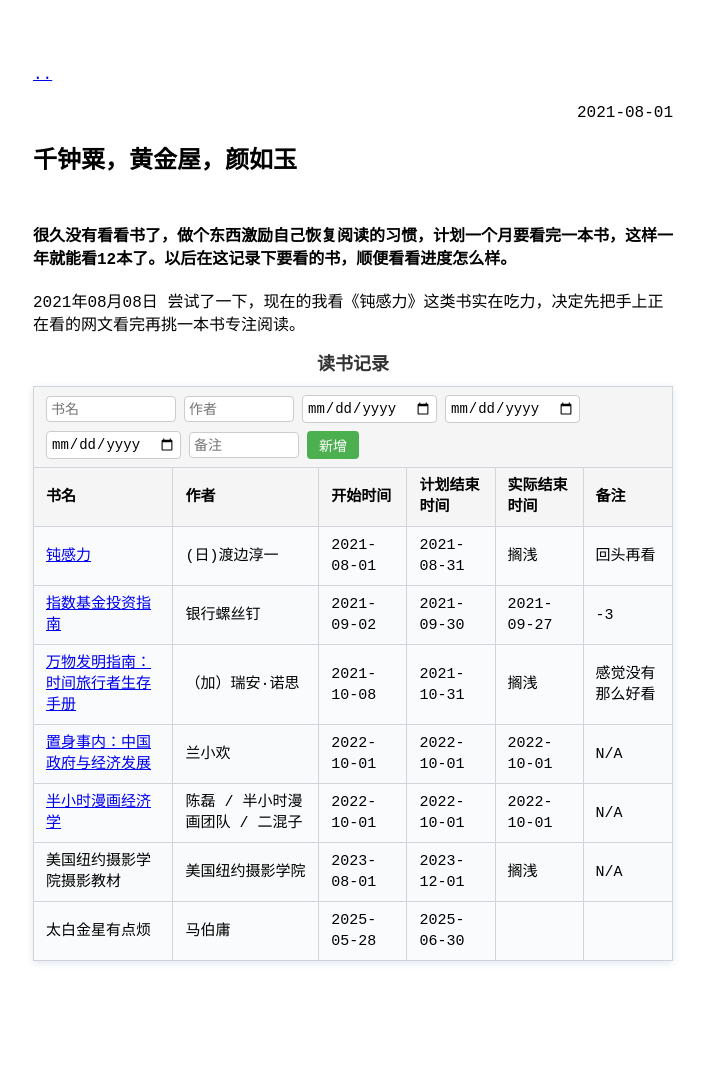
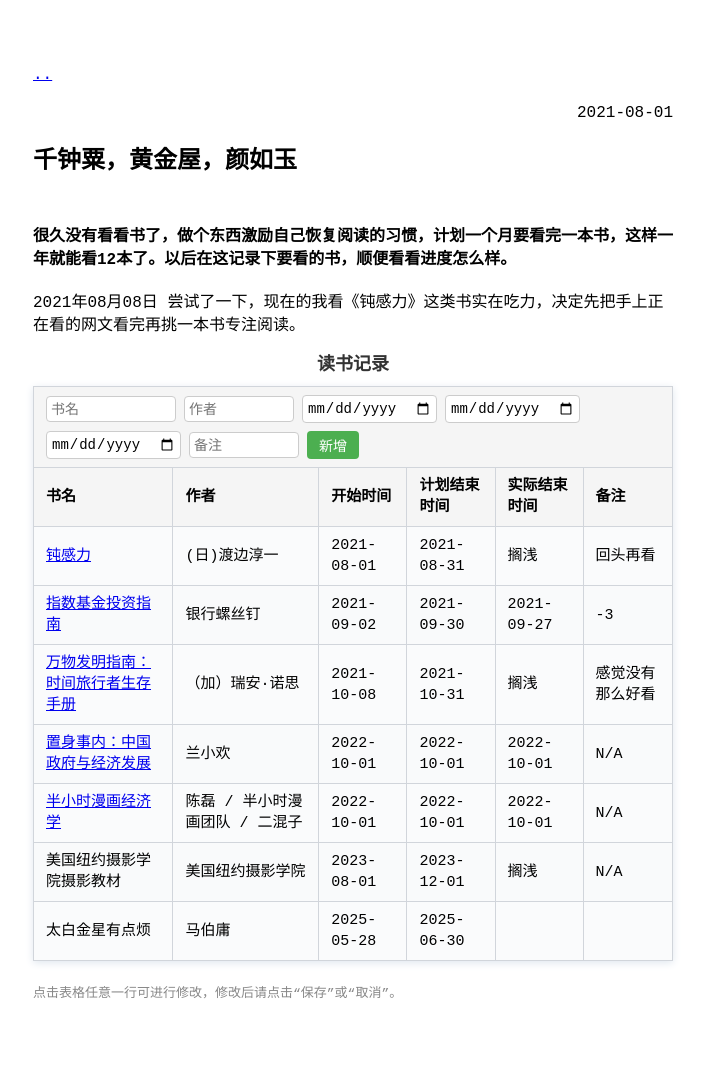
Before and after one commit to lccccc1024/lccccc1024.github.io, a Jekyll site: the page built from _posts/2021-08-01-千钟粟，黄金屋，颜如玉.md, in a window 1280 px wide. Shown: the whole page, without its empty margins (287-992 px from the left). Built offline with Jekyll 4.4.1, drawn with Linux system fonts in a browser that asks for light colours; our own code applies the rules of GitHub Pages for plain Markdown files; before the commit the page ends 1049 px from its top, so only the background shows below that.

Commit message:
Update 2021-08-01-千钟粟，黄金屋，颜如玉.md

```diff
--- a/_posts/2021-08-01-千钟粟，黄金屋，颜如玉.md
+++ b/_posts/2021-08-01-千钟粟，黄金屋，颜如玉.md
@@ -180,3 +180,48 @@
         </tr>
     </tbody>
 </table>
+<script>
+document.querySelectorAll('tbody tr').forEach(function(row) {
+    row.addEventListener('click', function() {
+        // 检查是否已存在编辑表单
+        if (document.getElementById('editBookForm')) return;
+        // 获取当前行的所有单元格
+        const tds = row.querySelectorAll('td');
+        // 保存原始内容
+        const original = Array.from(tds).map(td => td.innerHTML);
+        // 构建编辑表单
+        row.innerHTML = `
+            <td><input type="text" value="${tds[0].innerText.replace(/"/g, '&quot;')}" style="width:100px;"></td>
+            <td><input type="text" value="${tds[1].innerText.replace(/"/g, '&quot;')}" style="width:80px;"></td>
+            <td><input type="date" value="${tds[2].innerText}"></td>
+            <td><input type="date" value="${tds[3].innerText}"></td>
+            <td><input type="text" value="${tds[4].innerText.replace(/"/g, '&quot;')}" style="width:80px;"></td>
+            <td>
+                <input type="text" value="${tds[5].innerText.replace(/"/g, '&quot;')}" style="width:80px;">
+                <button id="saveEdit" style="margin-left:4px;">保存</button>
+                <button id="cancelEdit" style="margin-left:4px;">取消</button>
+            </td>
+        `;
+        row.id = 'editBookForm';
+        // 保存按钮事件
+        document.getElementById('saveEdit').onclick = function() {
+            const inputs = row.querySelectorAll('input');
+            row.innerHTML = `
+                <td>${inputs[0].value}</td>
+                <td>${inputs[1].value}</td>
+                <td>${inputs[2].value}</td>
+                <td>${inputs[3].value}</td>
+                <td>${inputs[4].value}</td>
+                <td>${inputs[5].value}</td>
+            `;
+            row.id = '';
+        };
+        // 取消按钮事件
+        document.getElementById('cancelEdit').onclick = function() {
+            row.innerHTML = original.map((v, i) => `<td>${v}</td>`).join('');
+            row.id = '';
+        };
+    });
+});
+</script>
+<p style="color:#888;font-size:13px;margin-top:8px;">点击表格任意一行可进行修改，修改后请点击“保存”或“取消”。</p>
```
